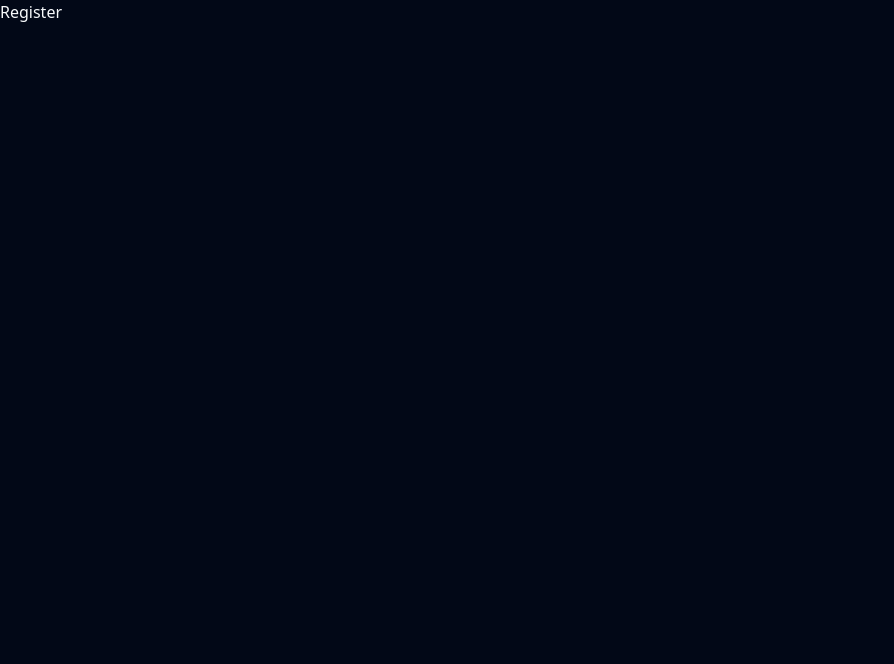
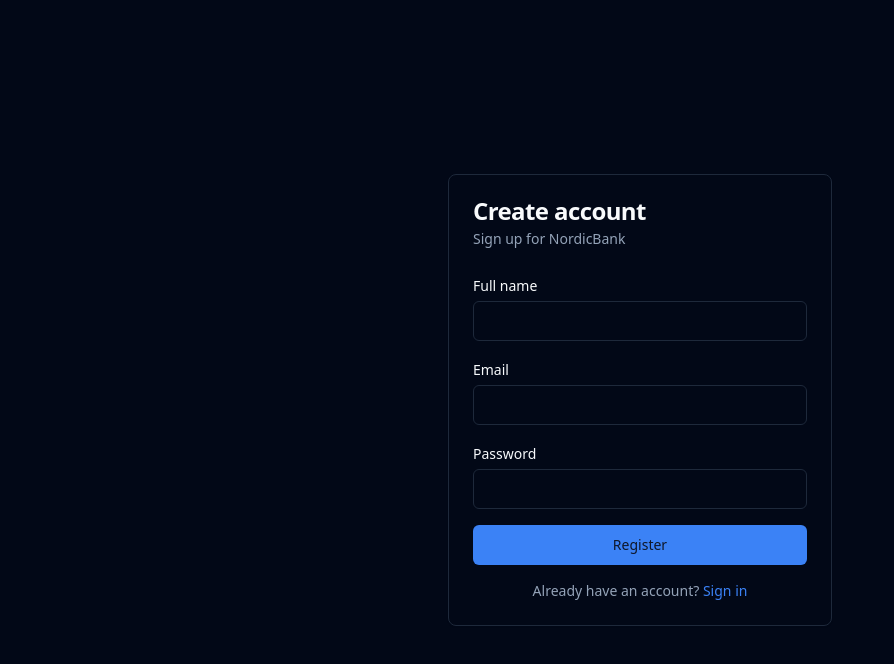
Before and after one commit to thaye-software/Bank, a React (Vite) app in the folder client/: page /register in a window 1280 px wide. Shown: the top 664 px of the page, without its empty margins (0-894 px from the left). Built offline with nearby package versions, Linux system fonts and the light colour scheme.

Commit message:
feat: add Login and Register pages

```diff
--- a/client/src/pages/Login.tsx
+++ b/client/src/pages/Login.tsx
@@ -1,3 +1,65 @@
+import { useForm } from 'react-hook-form';
+import { zodResolver } from '@hookform/resolvers/zod';
+import { z } from 'zod';
+import { Link } from 'react-router-dom';
+import { useLogin } from '@/hooks/useAuth';
+import { Button } from '@/components/ui/button';
+import { Input } from '@/components/ui/input';
+import { Label } from '@/components/ui/label';
+import { Card, CardContent, CardHeader, CardTitle, CardDescription } from '@/components/ui/card';
+import { Alert, AlertDescription } from '@/components/ui/alert';
+import type { ApiError } from '@/lib/fetch';
+
+const schema = z.object({
+  email: z.string().email('Invalid email'),
+  password: z.string().min(1, 'Password is required'),
+});
+type FormValues = z.infer<typeof schema>;
+
 export function Login() {
-  return <div>Login</div>;
+  const { mutate, isPending, error } = useLogin();
+  const {
+    register,
+    handleSubmit,
+    formState: { errors },
+  } = useForm<FormValues>({ resolver: zodResolver(schema) });
+
+  return (
+    <div className="flex min-h-screen items-center justify-center">
+      <Card className="w-full max-w-sm">
+        <CardHeader>
+          <CardTitle>NordicBank</CardTitle>
+          <CardDescription>Sign in to your account</CardDescription>
+        </CardHeader>
+        <CardContent>
+          <form onSubmit={handleSubmit((v) => mutate(v))} className="space-y-4">
+            {error !== null && (
+              <Alert variant="destructive" role="alert">
+                <AlertDescription>{(error as ApiError).code ?? error.message}</AlertDescription>
+              </Alert>
+            )}
+            <div className="space-y-1">
+              <Label htmlFor="email">Email</Label>
+              <Input id="email" type="email" autoComplete="email" {...register('email')} />
+              {errors.email !== undefined && <p className="text-sm text-destructive">{errors.email.message}</p>}
+            </div>
+            <div className="space-y-1">
+              <Label htmlFor="password">Password</Label>
+              <Input id="password" type="password" autoComplete="current-password" {...register('password')} />
+              {errors.password !== undefined && <p className="text-sm text-destructive">{errors.password.message}</p>}
+            </div>
+            <Button type="submit" className="w-full" disabled={isPending}>
+              {isPending ? 'Signing in…' : 'Sign in'}
+            </Button>
+            <p className="text-center text-sm text-muted-foreground">
+              No account?{' '}
+              <Link to="/register" className="text-primary underline-offset-4 hover:underline">
+                Register
+              </Link>
+            </p>
+          </form>
+        </CardContent>
+      </Card>
+    </div>
+  );
 }
--- a/client/src/pages/Register.tsx
+++ b/client/src/pages/Register.tsx
@@ -1,3 +1,71 @@
+import { useForm } from 'react-hook-form';
+import { zodResolver } from '@hookform/resolvers/zod';
+import { z } from 'zod';
+import { Link } from 'react-router-dom';
+import { useRegister } from '@/hooks/useAuth';
+import { Button } from '@/components/ui/button';
+import { Input } from '@/components/ui/input';
+import { Label } from '@/components/ui/label';
+import { Card, CardContent, CardHeader, CardTitle, CardDescription } from '@/components/ui/card';
+import { Alert, AlertDescription } from '@/components/ui/alert';
+import type { ApiError } from '@/lib/fetch';
+
+const schema = z.object({
+  fullName: z.string().min(1, 'Full name is required'),
+  email: z.string().email('Invalid email'),
+  password: z.string().min(8, 'Password must be at least 8 characters'),
+});
+type FormValues = z.infer<typeof schema>;
+
 export function Register() {
-  return <div>Register</div>;
+  const { mutate, isPending, error } = useRegister();
+  const {
+    register,
+    handleSubmit,
+    formState: { errors },
+  } = useForm<FormValues>({ resolver: zodResolver(schema) });
+
+  return (
+    <div className="flex min-h-screen items-center justify-center">
+      <Card className="w-full max-w-sm">
+        <CardHeader>
+          <CardTitle>Create account</CardTitle>
+          <CardDescription>Sign up for NordicBank</CardDescription>
+        </CardHeader>
+        <CardContent>
+          <form onSubmit={handleSubmit((v) => mutate(v))} className="space-y-4">
+            {error !== null && (
+              <Alert variant="destructive" role="alert">
+                <AlertDescription>{(error as ApiError).code ?? error.message}</AlertDescription>
+              </Alert>
+            )}
+            <div className="space-y-1">
+              <Label htmlFor="fullName">Full name</Label>
+              <Input id="fullName" type="text" autoComplete="name" {...register('fullName')} />
+              {errors.fullName !== undefined && <p className="text-sm text-destructive">{errors.fullName.message}</p>}
+            </div>
+            <div className="space-y-1">
+              <Label htmlFor="email">Email</Label>
+              <Input id="email" type="email" autoComplete="email" {...register('email')} />
+              {errors.email !== undefined && <p className="text-sm text-destructive">{errors.email.message}</p>}
+            </div>
+            <div className="space-y-1">
+              <Label htmlFor="password">Password</Label>
+              <Input id="password" type="password" autoComplete="new-password" {...register('password')} />
+              {errors.password !== undefined && <p className="text-sm text-destructive">{errors.password.message}</p>}
+            </div>
+            <Button type="submit" className="w-full" disabled={isPending}>
+              {isPending ? 'Registering…' : 'Register'}
+            </Button>
+            <p className="text-center text-sm text-muted-foreground">
+              Already have an account?{' '}
+              <Link to="/login" className="text-primary underline-offset-4 hover:underline">
+                Sign in
+              </Link>
+            </p>
+          </form>
+        </CardContent>
+      </Card>
+    </div>
+  );
 }
```
